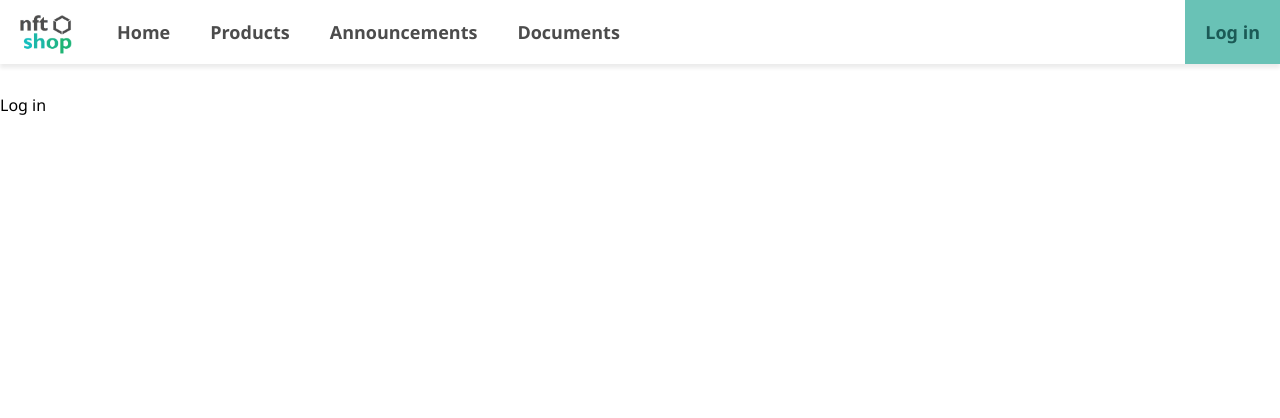
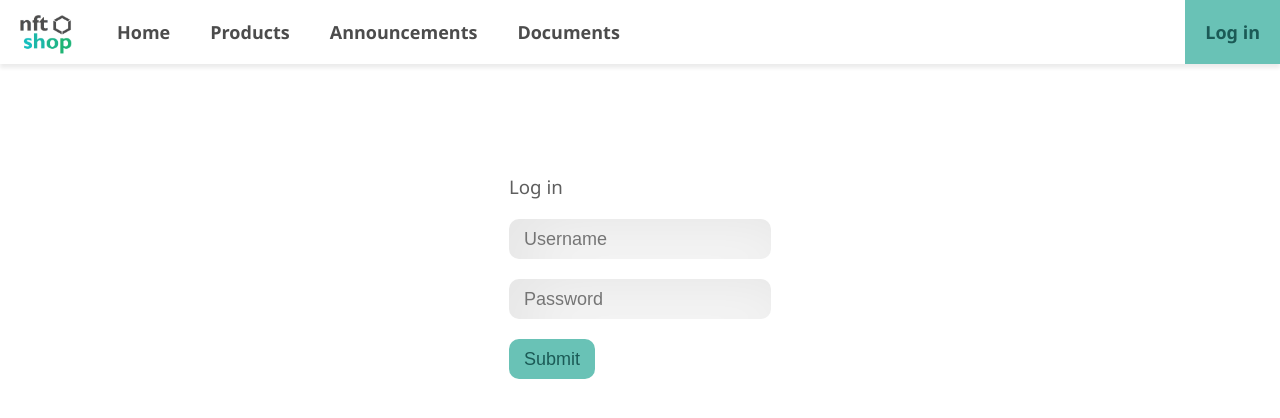
Before and after one commit to LennonStolk/ProjectP8, a PHP site: page /Pages/login.php in a window 1280 px wide. Shown: the top 418 px of the page. Run offline with PHP 8.4, Linux system fonts and the light colour scheme.

Commit message:
Log in styling gedaan

```diff
--- a/Pages/home.php
+++ b/Pages/home.php
@@ -20,6 +20,5 @@
             border-bottom: solid rgb(27, 90, 86) 2px;
         }
     </style>
-    <img src="../Assets/home.png">
 </body>
 </html>
--- a/Pages/login.php
+++ b/Pages/login.php
@@ -9,6 +9,22 @@
 </head>
 <body>
     <?php include "../Includes/navbar.php" ?>
-    <?php echo "Log in" ?>
+    <section class="main">
+        <?php
+            // Get user login inputs
+            $username = (isset($_POST["username"]))
+                ? $_POST["username"]
+                : "";
+            $password = (isset($_POST["password"]))
+                ? $_POST["password"]
+                : "";
+        ?>
+        <form action="login.php" method="POST" autocomplete="off" class="log-in-form">
+            <h3 class="title">Log in</h3>
+            <input type="text" name="username" class="text-input" placeholder="Username">
+            <input type="password" name="username" class="text-input" placeholder="Password">
+            <input type="submit" value="Submit" class="button">
+        </form>
+    </section>
 </body>
 </html>
--- a/Pages/products.php
+++ b/Pages/products.php
@@ -23,7 +23,7 @@
     </style>
     <section class="main">
         <form action="products.php" method="GET">
-            <input type="text" name="search" class="product-search" placeholder="Search by name">
+            <input type="text" name="search" class="text-input" placeholder="Search by name">
         </form>
         <?php
             // Get search parameter
@@ -32,10 +32,10 @@
             : "";
 
             if ($search == "") {
-                echo "<h3 class='product-search-result'> Products</h3>";
+                echo "<h3 class='title'> Products</h3>";
             }
             else {
-                echo "<h3 class='product-search-result'> Products containing '$search' </h3>";
+                echo "<h3 class='title'> Products containing '$search' </h3>";
             }
         ?>
         <section class="products">
--- a/Styling/main.css
+++ b/Styling/main.css
@@ -8,7 +8,7 @@ body {
     margin: 50px;
 }
 
-.product-search {
+.text-input {
     border-radius: 10px;
     height: 40px;
     margin: 0 10px;
@@ -16,10 +16,10 @@ body {
     color: rgb(95, 95, 95);
     box-shadow: inset 20px 20px 60px #e6e6e6, inset -20px -20px 60px #ffffff;
     font-size: 18px;
-    padding-left: 15px;
+    padding: 0 15px;
 }
 
-.product-search-result {
+.title {
     color: rgb(95, 95, 95);
     font-weight: normal;
     margin: 40px 0px 10px 10px;
@@ -71,3 +71,31 @@ body {
     font-weight: normal;
     color: rgb(152, 152, 152);
 }
+
+.log-in-form {
+    display: flex;
+    flex-direction: column;
+    margin: 100px auto;
+    width: max-content;
+}
+
+.log-in-form > * {
+    width: max-content;
+    margin: 10px;
+}
+
+.log-in-form > input[type="submit"] {
+    border-radius: 10px;
+    height: 40px;
+    margin: 10px;
+    border: none;
+    background-color: #69c2b6;
+    color: rgb(27, 90, 86);
+    font-size: 18px;
+    padding: 0 15px;
+    transition: cubic-bezier(0.075, 0.82, 0.165, 1) 500ms;
+}
+
+.log-in-form > input[type="submit"]:hover {
+    margin-top: 7px;
+}
```
